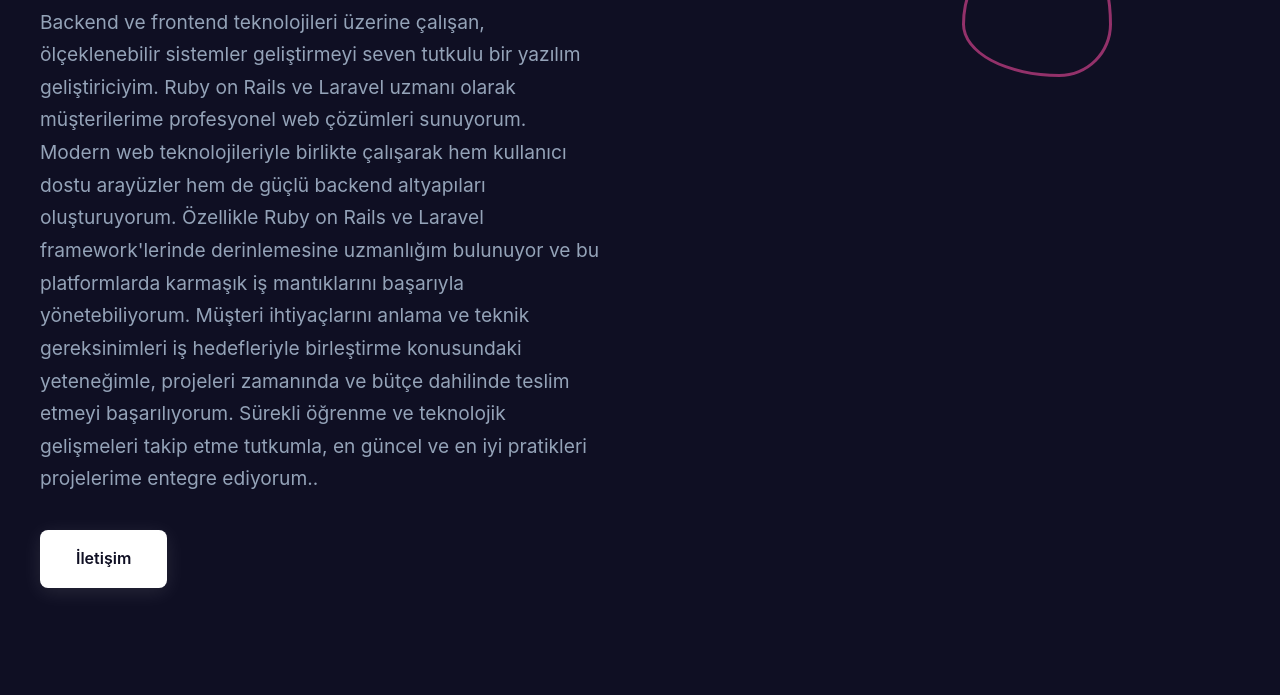
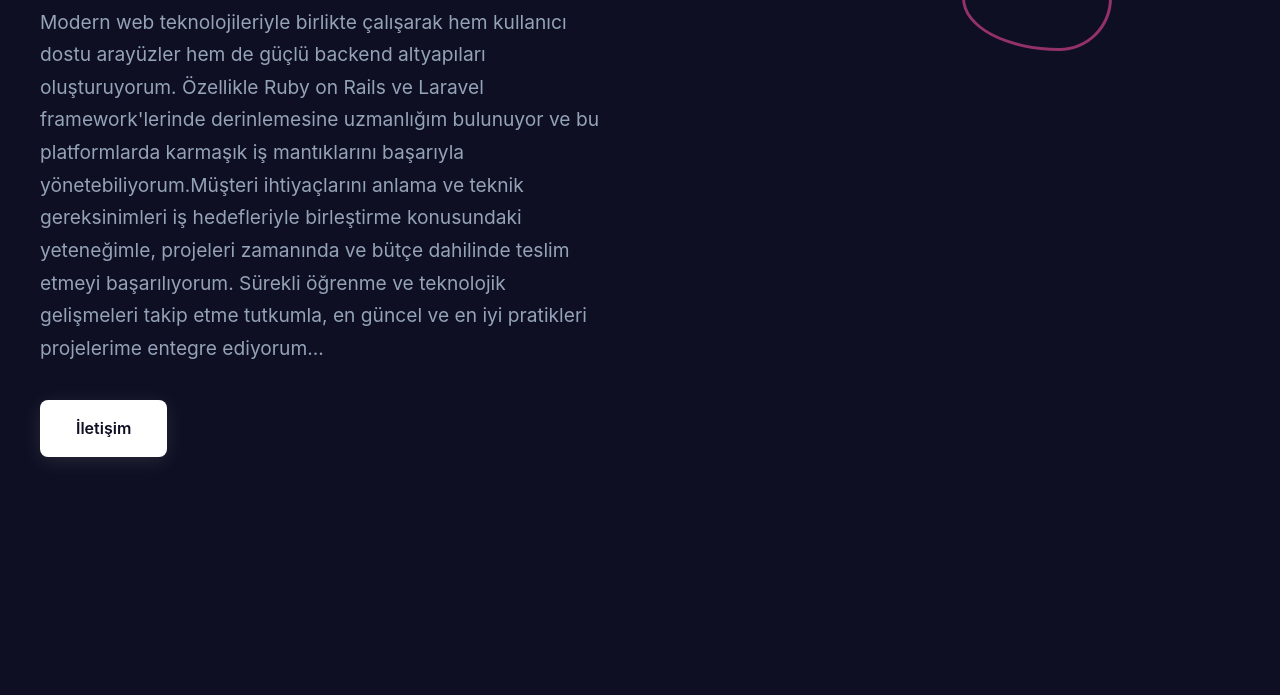
Before and after one commit to kuasarkod/kuasarkod.github.io, a plain HTML site: page index.html in a window 1280 px wide. Shown: the part 581-1276 px from the top of the page. Drawn offline with Linux system fonts and the light colour scheme.

Commit message:
Update index.html

```diff
--- a/index.html
+++ b/index.html
@@ -536,11 +536,7 @@
         <div class="hero-content">
             <div class="badge">TAM ÖZELLİKLİ WEB HİZMETLERİ</div>
             <h1>Merhaba, Ben Hasancan. <span class="wave-emoji">👋</span><br>Dijital ürünler geliştiriyorum.</h1>
-            <p>Backend ve frontend teknolojileri üzerine çalışan, ölçeklenebilir sistemler geliştirmeyi seven tutkulu bir yazılım geliştiriciyim. Ruby on Rails ve Laravel uzmanı olarak müşterilerime profesyonel web çözümleri sunuyorum.
-
-Modern web teknolojileriyle birlikte çalışarak hem kullanıcı dostu arayüzler hem de güçlü backend altyapıları oluşturuyorum. Özellikle Ruby on Rails ve Laravel framework'lerinde derinlemesine uzmanlığım bulunuyor ve bu platformlarda karmaşık iş mantıklarını başarıyla yönetebiliyorum.
-
-Müşteri ihtiyaçlarını anlama ve teknik gereksinimleri iş hedefleriyle birleştirme konusundaki yeteneğimle, projeleri zamanında ve bütçe dahilinde teslim etmeyi başarılıyorum. Sürekli öğrenme ve teknolojik gelişmeleri takip etme tutkumla, en güncel ve en iyi pratikleri projelerime entegre ediyorum..</p>
+            <p>Modern web teknolojileriyle birlikte çalışarak hem kullanıcı dostu arayüzler hem de güçlü backend altyapıları oluşturuyorum. Özellikle Ruby on Rails ve Laravel framework'lerinde derinlemesine uzmanlığım bulunuyor ve bu platformlarda karmaşık iş mantıklarını başarıyla yönetebiliyorum.Müşteri ihtiyaçlarını anlama ve teknik gereksinimleri iş hedefleriyle birleştirme konusundaki yeteneğimle, projeleri zamanında ve bütçe dahilinde teslim etmeyi başarılıyorum. Sürekli öğrenme ve teknolojik gelişmeleri takip etme tutkumla, en güncel ve en iyi pratikleri projelerime entegre ediyorum...</p>
             <a href="#contact" class="cta-button">İletişim</a>
         </div>
         <div class="decorative-shapes">
```
